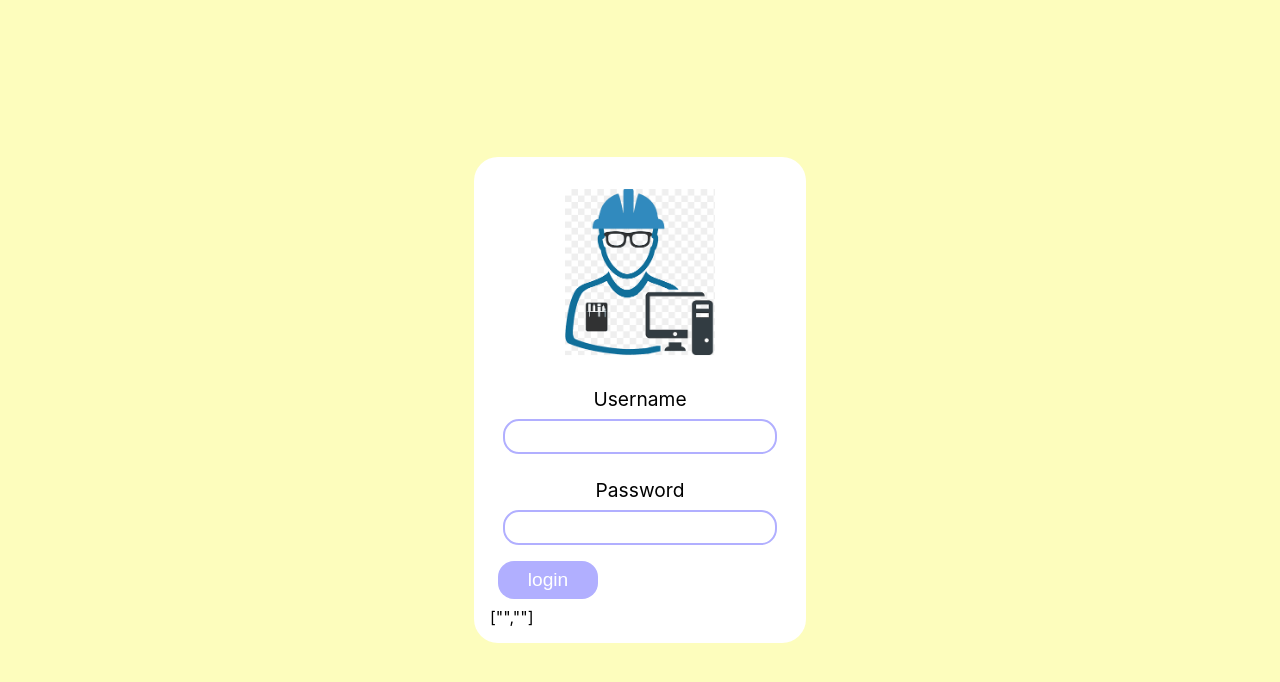
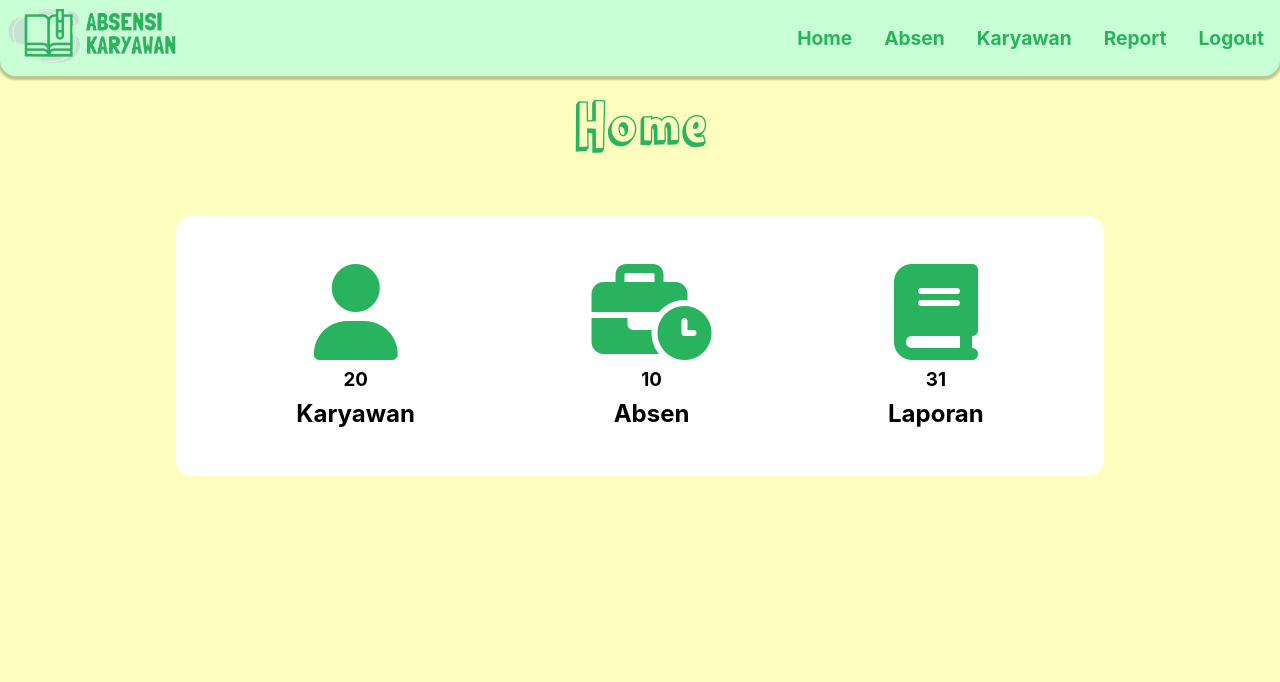
Before and after one commit to ahmadfaqih796/absensi-react, a React (Create React App) app: page /admin in a window 1280 px wide. Shown: the top 682 px of the page. Built offline with nearby package versions, Linux system fonts and the light colour scheme.

Commit message:
authentication status tidak aktif

```diff
--- a/src/App.js
+++ b/src/App.js
@@ -7,28 +7,42 @@ import Beranda from "./pages/admin/Beranda";
 import CreateKaryawan from "./pages/admin/karyawan/create.karyawan";
 import UpdateKaryawan from "./pages/admin/karyawan/update.karyawan";
 import DetailKaryawan from "./pages/admin/karyawan/detail.karyawan";
+import { useState } from "react";
+import Authorized from "./pages/admin/Authorized";
 const Protected = () => {
-	// const [isAuthenticated, setIsAuthenticated] = useState(localStorage.getItem("token"))
-	const isAuthenticated = localStorage.getItem("token")
-  return <>
-      {isAuthenticated ? <Outlet />: <LoginAdmin />}
-    </>
+  const lokal = {
+    token: localStorage.getItem("token"),
+    status: localStorage.getItem("status"),
+  };
+  const [isAuthenticated, setIsAuthenticated] = useState(lokal);
+  // const isAuthenticated = lokal
+  if (isAuthenticated) {
+    return isAuthenticated.status === "false" ? <Authorized /> : <Outlet />;
+  } else {
+    return <LoginAdmin />;
+  }
 };
 
 function App() {
   return (
     <BrowserRouter>
       <Routes>
-        <Route path="/admin/" element={<Protected />}>
+        <Route path="/admin" element={<Protected />}>
           <Route index element={<Beranda />} />
-					<Route path="/admin/karyawan" element={<DataKaryawan />}/>
-					<Route path="/admin/karyawan/tambah" element={<CreateKaryawan />}/>
-					<Route path="/admin/karyawan/update/:nik" element={<UpdateKaryawan />}/>
-					<Route path="/admin/karyawan/detail/:nik" element={<DetailKaryawan />}/>
+          <Route path="/admin/karyawan" element={<DataKaryawan />} />
+          <Route path="/admin/karyawan/tambah" element={<CreateKaryawan />} />
+          <Route
+            path="/admin/karyawan/update/:nik"
+            element={<UpdateKaryawan />}
+          />
+          <Route
+            path="/admin/karyawan/detail/:nik"
+            element={<DetailKaryawan />}
+          />
         </Route>
-				<Route path="/" element={<LoginAdmin />}/>
-        <Route path="/admin/login" element={<LoginAdmin />} />
-        <Route path='/absensi' element={<Absensi />} />
+        <Route path="/" element={<LoginAdmin />} />
+        <Route path="/login" element={<LoginAdmin />} />
+        <Route path="/absensi" element={<Absensi />} />
       </Routes>
     </BrowserRouter>
   );
--- a/src/components/Navbar.js
+++ b/src/components/Navbar.js
@@ -8,8 +8,9 @@ const Navbar = () => {
   const navigate = useNavigate();
   const handleLogout = (e) => {
     localStorage.removeItem("token");
-    localStorage.removeItem("email");
-    localStorage.removeItem("IS_LOGIN");
+    localStorage.removeItem("admin");
+    localStorage.removeItem("spv");
+    localStorage.removeItem("status");
     navigate("/login");
   };
 
@@ -53,10 +54,10 @@ const Navbar = () => {
             <a href="/about">Absen</a>
           </li>
           <li>
-            <a href="/about">Karyawan</a>
+            <a href="/admin/karyawan">Karyawan</a>
           </li>
           <li>
-            <a href="/contact">Report</a>
+            <a href="/admin/report">Report</a>
           </li>
           <li>
             <a href="/login" onClick={handleLogout}>
--- /dev/null
+++ b/src/pages/admin/Authorized.js
@@ -0,0 +1,20 @@
+import { useNavigate } from "react-router-dom";
+
+const Authorized = () => {
+	const navigate = useNavigate()
+  const handleLogout = (e) => {
+    localStorage.removeItem("token");
+    localStorage.removeItem("admin");
+    localStorage.removeItem("spv");
+    localStorage.removeItem("status");
+    navigate("/login");
+  };
+  return (
+    <>
+      <legend>Status Tidak Aktif</legend>
+      <h1>Akun anda sudah tidak aktif segera hubungi admin !!!!</h1>
+			<button onClick={handleLogout}>Logout</button>
+    </>
+  );
+};
+export default Authorized;
--- a/src/pages/admin/Beranda.js
+++ b/src/pages/admin/Beranda.js
@@ -10,17 +10,17 @@ const Beranda = () => {
       <main className="konten">
         <section className="statik">
           <article>
-            <i class="fa-solid fa-user"></i>
+            <i className="fa-solid fa-user"></i>
 						<h3>20</h3>
             <h2>Karyawan</h2>
           </article>
           <article>
-            <i class="fa-solid fa-business-time"></i>
+            <i className="fa-solid fa-business-time"></i>
 						<h3>10</h3>
 						<h2>Absen</h2>
           </article>
           <article>
-            <i class="fa-solid fa-book"></i>
+            <i className="fa-solid fa-book"></i>
 						<h3>31</h3>
 						<h2>Laporan</h2>
           </article>
--- a/src/pages/admin/Login.js
+++ b/src/pages/admin/Login.js
@@ -14,7 +14,10 @@ function LoginAdmin() {
       .then((response) => {
         let data = response.data;
         localStorage.setItem("token", `JWT ${data.token}`);
-        navigate("/admin/");
+				localStorage.setItem("admin", data.isAdmin)
+				localStorage.setItem("spv", data.isSPV)
+				localStorage.setItem("status", data.isActive)
+        navigate("/admin");
       })
       .catch((err) => alert(err.message));
   };
```
